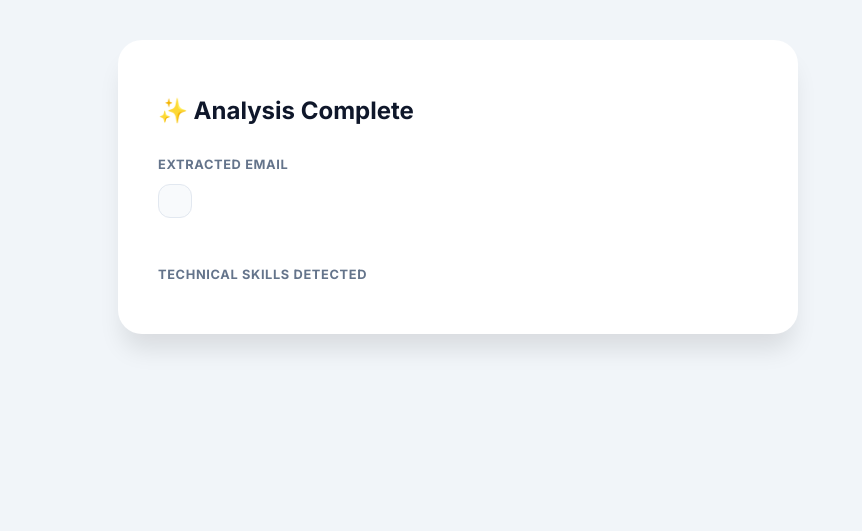
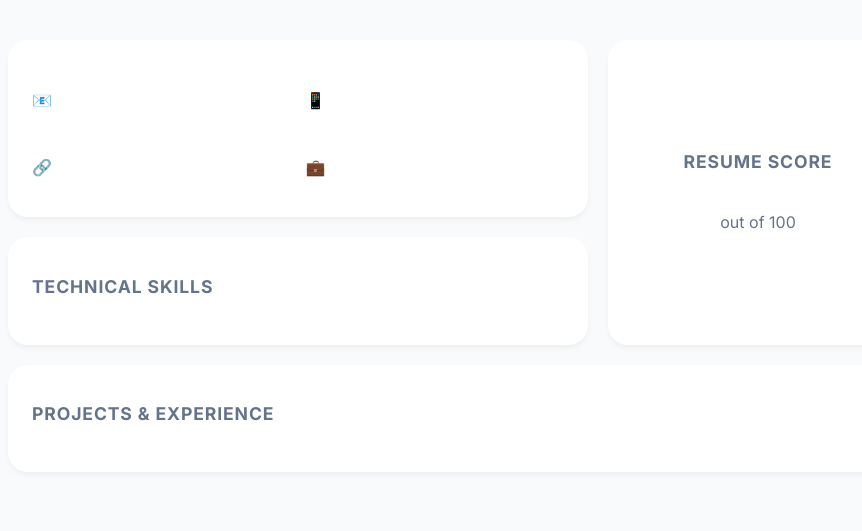
Before and after one commit to anirudh7droid/InterviewIQ, a Flask app: template templates/results.html in a window 1280 px wide. Shown: the top 531 px of the page, without its empty margins (182-1044 px from the left). Run offline with Flask 3, Linux system fonts and the light colour scheme; the template is opened without the code that fills it, so the values that code supplies are empty.

Commit message:
Milestone 2.5

```diff
--- a/resume_parser/parser.py
+++ b/resume_parser/parser.py
@@ -19,12 +19,72 @@ SKILLS_DATABASE = [
     "Java"
 ]
 
+PROJECT_KEYWORDS = [
+    "project",
+    "projects",
+    "mindbridge",
+    "customer segmentation",
+    "resume parser",
+    "attendance system",
+    "juno"
+]
+
+
+def extract_name(text):
+
+    lines = text.split("\n")
+
+    for line in lines:
+
+        line = line.strip()
+
+        if len(line) > 3:
+            return line
+
+    return "Not Found"
+
 
 def extract_email(text):
 
-    email_pattern = r'[\w\.-]+@[\w\.-]+\.\w+'
+    pattern = r'[\w\.-]+@[\w\.-]+\.\w+'
 
-    match = re.search(email_pattern, text)
+    match = re.search(pattern, text)
+
+    if match:
+        return match.group()
+
+    return "Not Found"
+
+
+def extract_phone(text):
+
+    pattern = r'(\+91[- ]?)?[6-9]\d{9}'
+
+    match = re.search(pattern, text)
+
+    if match:
+        return match.group()
+
+    return "Not Found"
+
+
+def extract_github(text):
+
+    pattern = r'github\.com/[A-Za-z0-9_-]+'
+
+    match = re.search(pattern, text)
+
+    if match:
+        return match.group()
+
+    return "Not Found"
+
+
+def extract_linkedin(text):
+
+    pattern = r'linkedin\.com/in/[A-Za-z0-9_-]+'
+
+    match = re.search(pattern, text)
 
     if match:
         return match.group()
@@ -34,21 +94,75 @@ def extract_email(text):
 
 def extract_skills(text):
 
-    detected_skills = []
+    detected = []
 
     text_lower = text.lower()
 
     for skill in SKILLS_DATABASE:
 
         if skill.lower() in text_lower:
-            detected_skills.append(skill)
+            detected.append(skill)
 
-    return detected_skills
+    return detected
+
+
+def extract_projects(text):
+
+    projects = []
+
+    text_lower = text.lower()
+
+    for project in PROJECT_KEYWORDS:
+
+        if project.lower() in text_lower:
+            projects.append(project.title())
+
+    return projects
+
+
+def calculate_score(data):
+
+    score = 0
+
+    if data["email"] != "Not Found":
+        score += 10
+
+    if data["phone"] != "Not Found":
+        score += 10
+
+    if data["github"] != "Not Found":
+        score += 15
+
+    if data["linkedin"] != "Not Found":
+        score += 15
+
+    score += min(len(data["skills"]) * 3, 25)
+
+    score += min(len(data["projects"]) * 5, 25)
+
+    return min(score, 100)
 
 
 def analyze_resume(text):
 
-    return {
+    data = {
+
+        "name": extract_name(text),
+
         "email": extract_email(text),
-        "skills": extract_skills(text)
+
+        "phone": extract_phone(text),
+
+        "github": extract_github(text),
+
+        "linkedin": extract_linkedin(text),
+
+        "skills": extract_skills(text),
+
+        "projects": extract_projects(text)
+
     }
+
+    data["score"] = calculate_score(data)
+
+    return data
--- a/templates/results.html
+++ b/templates/results.html
@@ -3,8 +3,8 @@
 <head>
     <meta charset="UTF-8">
     <meta name="viewport" content="width=device-width, initial-scale=1.0">
-    <title>Analysis Results | InterviewIQ</title>
-    <link href="https://fonts.googleapis.com/css2?family=Inter:wght@400;500;600;700&display=swap" rel="stylesheet">
+    <title>Results | InterviewIQ</title>
+    <link href="https://fonts.googleapis.com/css2?family=Inter:wght@400;500;600;700;800&display=swap" rel="stylesheet">
     <style>
         :root {
             --primary: #4f46e5;
@@ -14,90 +14,69 @@
             --text-muted: #64748b;
         }
 
-        body {
-            font-family: 'Inter', sans-serif;
-            background: #f1f5f9;
-            margin: 0;
-            padding: 40px 20px;
-            display: flex;
-            justify-content: center;
-        }
+        body { font-family: 'Inter', sans-serif; background: var(--bg); color: var(--text-main); margin: 0; padding: 40px 20px; }
 
-        .card {
-            background: var(--card);
-            padding: 2.5rem;
-            border-radius: 24px;
-            max-width: 600px;
-            width: 100%;
-            box-shadow: 0 20px 25px -5px rgba(0,0,0,0.1);
-            animation: fadeIn 0.6s ease-out;
-        }
+        .container { max-width: 900px; margin: auto; }
 
-        @keyframes fadeIn {
-            from { opacity: 0; transform: translateY(10px); }
-            to { opacity: 1; transform: translateY(0); }
-        }
+        /* Dashboard Grid */
+        .grid { display: grid; grid-template-columns: 1fr 300px; gap: 20px; }
+        @media (max-width: 768px) { .grid { grid-template-columns: 1fr; } }
 
-        h1 { color: var(--text-main); font-size: 1.5rem; margin-bottom: 2rem; }
+        .card { background: var(--card); padding: 24px; border-radius: 20px; box-shadow: 0 4px 6px -1px rgba(0,0,0,0.05); margin-bottom: 20px; }
 
-        h3 {
-            color: var(--text-muted);
-            font-size: 0.8rem;
-            text-transform: uppercase;
-            letter-spacing: 0.05em;
-            margin-bottom: 0.75rem;
-        }
+        h1 { margin: 0 0 10px 0; font-size: 2rem; }
+        h2 { font-size: 1.1rem; color: var(--text-muted); text-transform: uppercase; letter-spacing: 0.05em; margin-bottom: 1.5rem; }
 
-        .email-box {
-            background: #f8fafc;
-            padding: 1rem;
-            border-radius: 12px;
-            border: 1px solid #e2e8f0;
-            color: var(--primary);
-            font-weight: 600;
-            margin-bottom: 2rem;
-            display: inline-block;
-        }
+        /* Profile & Score Styling */
+        .info-grid { display: grid; grid-template-columns: 1fr 1fr; gap: 15px; }
+        .score-card { text-align: center; display: flex; flex-direction: column; justify-content: center; }
+        .score { font-size: 3.5rem; font-weight: 800; color: var(--primary); line-height: 1; }
 
-        .skills-grid {
-            display: flex;
-            flex-wrap: wrap;
-            gap: 10px;
-            margin-top: 10px;
-        }
-
-        .skill {
-            padding: 8px 16px;
-            border-radius: 20px;
-            background: #eef2ff;
-            color: #4338ca;
-            font-size: 0.9rem;
-            font-weight: 500;
-            border: 1px solid #e0e7ff;
-            transition: transform 0.2s;
-        }
-
-        .skill:hover {
-            transform: scale(1.05);
-            background: #e0e7ff;
-        }
+        /* Skills & Lists */
+        .skill { display: inline-block; padding: 6px 14px; margin: 4px; border-radius: 8px; background: #eef2ff; color: var(--primary); font-weight: 600; font-size: 0.85rem; }
+        ul { padding-left: 20px; }
+        li { margin-bottom: 10px; color: var(--text-main); line-height: 1.6; }
     </style>
 </head>
 <body>
 
-<div class="card">
-    <h1>✨ Analysis Complete</h1>
+<div class="container">
+    <div class="grid">
+        <!-- Main Info -->
+        <div>
+            <div class="card">
+                <h1>{{ analysis.name }}</h1>
+                <div class="info-grid">
+                    <p>📧 {{ analysis.email }}</p>
+                    <p>📱 {{ analysis.phone }}</p>
+                    <p>🔗 {{ analysis.github }}</p>
+                    <p>💼 {{ analysis.linkedin }}</p>
+                </div>
+            </div>
 
-    <h3>Extracted Email</h3>
-    <div class="email-box">
-        {{ analysis.email }}
+            <div class="card">
+                <h2>Technical Skills</h2>
+                {% for skill in analysis.skills %}
+                    <span class="skill">{{ skill }}</span>
+                {% endfor %}
+            </div>
+        </div>
+
+        <!-- Score Sidebar -->
+        <div class="score-card card">
+            <h2>Resume Score</h2>
+            <div class="score">{{ analysis.score }}</div>
+            <p style="color: var(--text-muted);">out of 100</p>
+        </div>
     </div>
 
-    <h3>Technical Skills Detected</h3>
-    <div class="skills-grid">
-        {% for skill in analysis.skills %}
-            <span class="skill">{{ skill }}</span>
-        {% endfor %}
+    <div class="card">
+        <h2>Projects & Experience</h2>
+        <ul>
+            {% for project in analysis.projects %}
+                <li>{{ project }}</li>
+            {% endfor %}
+        </ul>
     </div>
 </div>
 
```
Also changed, not shown: 1 other file.
